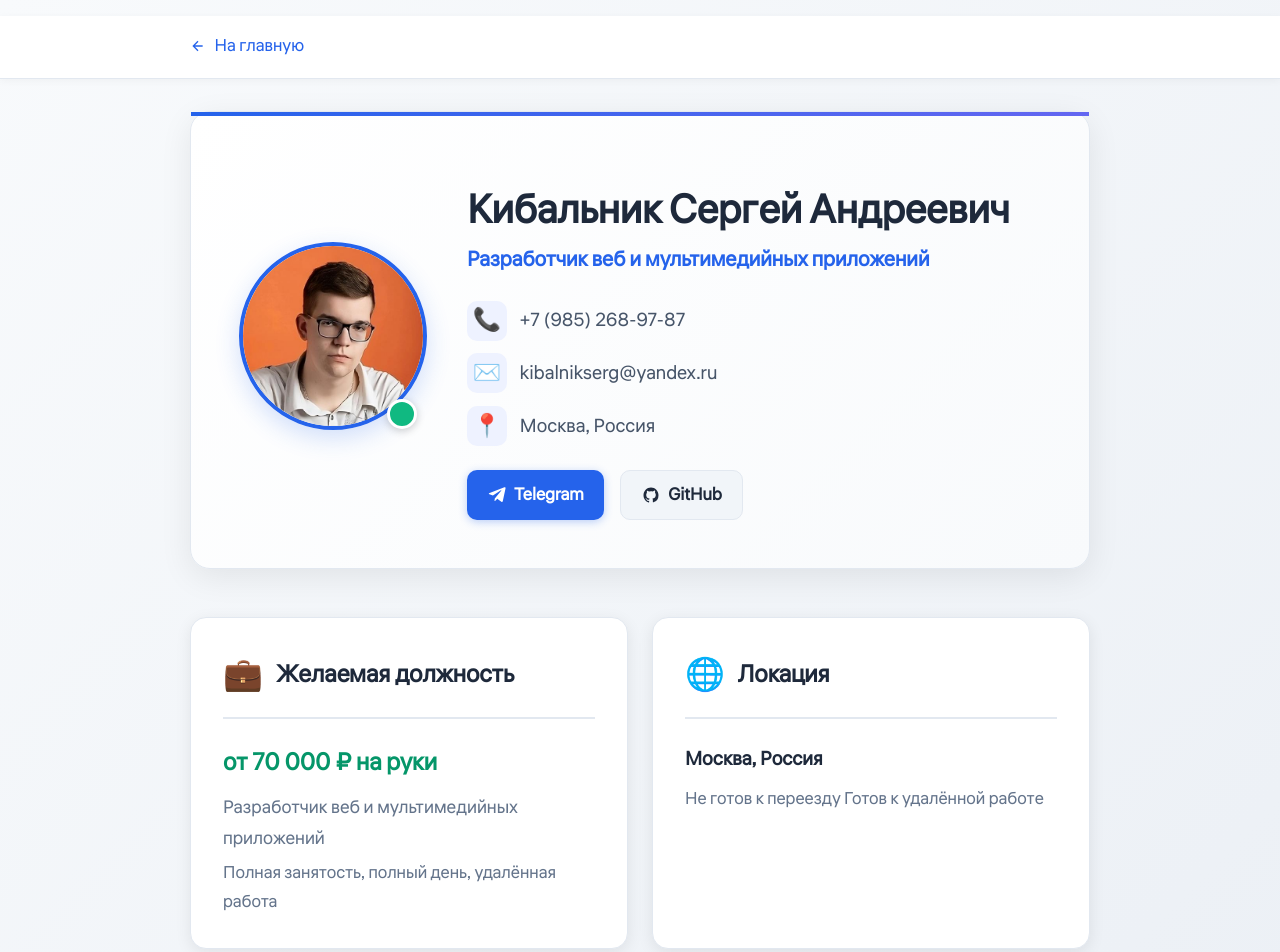
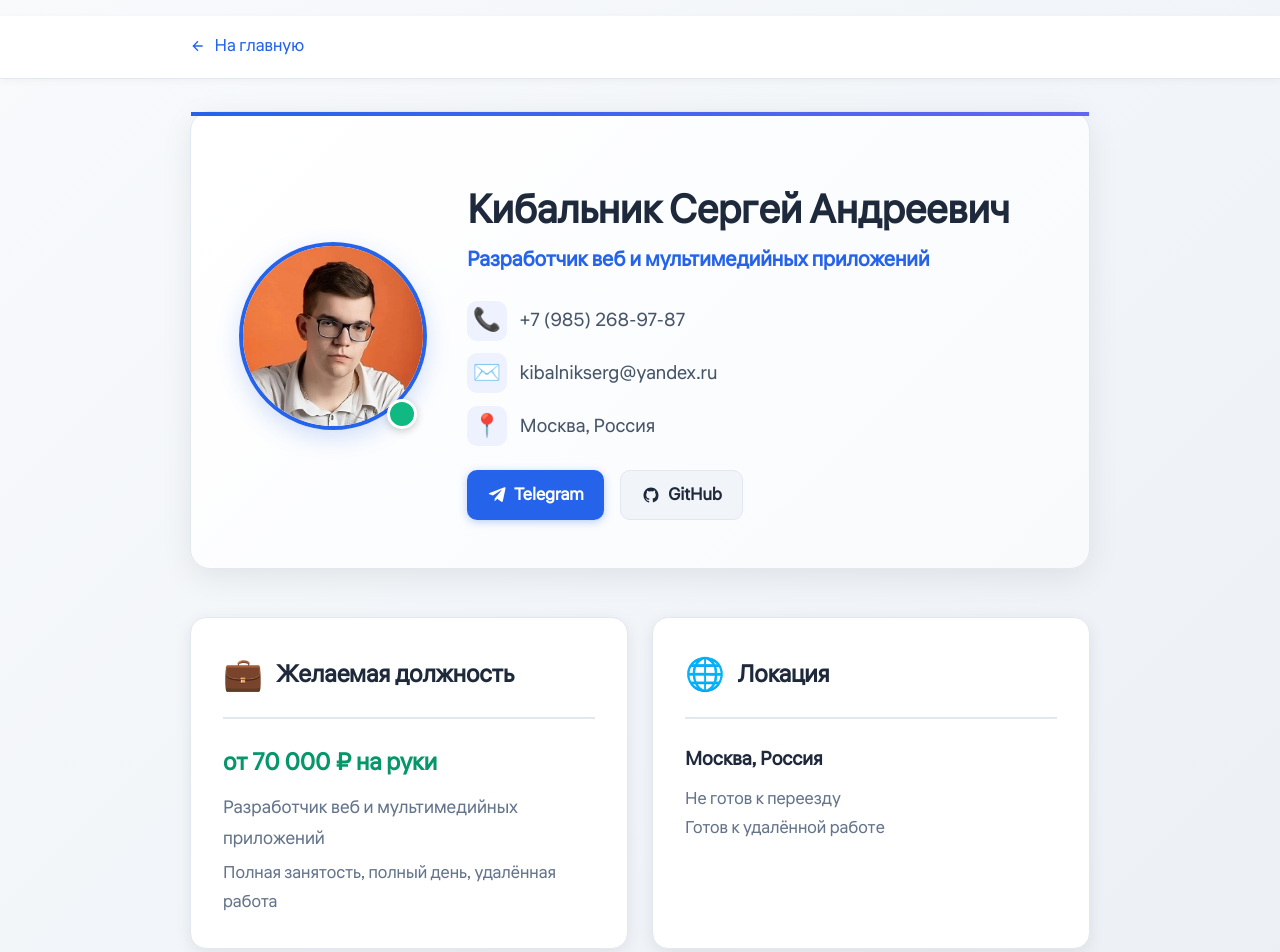
Before and after one commit to S3gaM3/sergeykib, a Next.js app: page /resume in a window 1280 px wide. Shown: the top 952 px of the page. Built offline with nearby package versions, Linux system fonts and the light colour scheme.

Commit message:
Update page.tsx

```diff
--- a/app/resume/page.tsx
+++ b/app/resume/page.tsx
@@ -146,6 +146,8 @@ export default function ResumePage() {
                   </div>
                   <div style={{color: '#64748b', fontSize: '0.95em'}}>
                     Не готов к переезду
+                  </div>
+                  <div style={{color: '#64748b', fontSize: '0.95em'}}>
                     Готов к удалённой работе
                   </div>
                 </>
```
